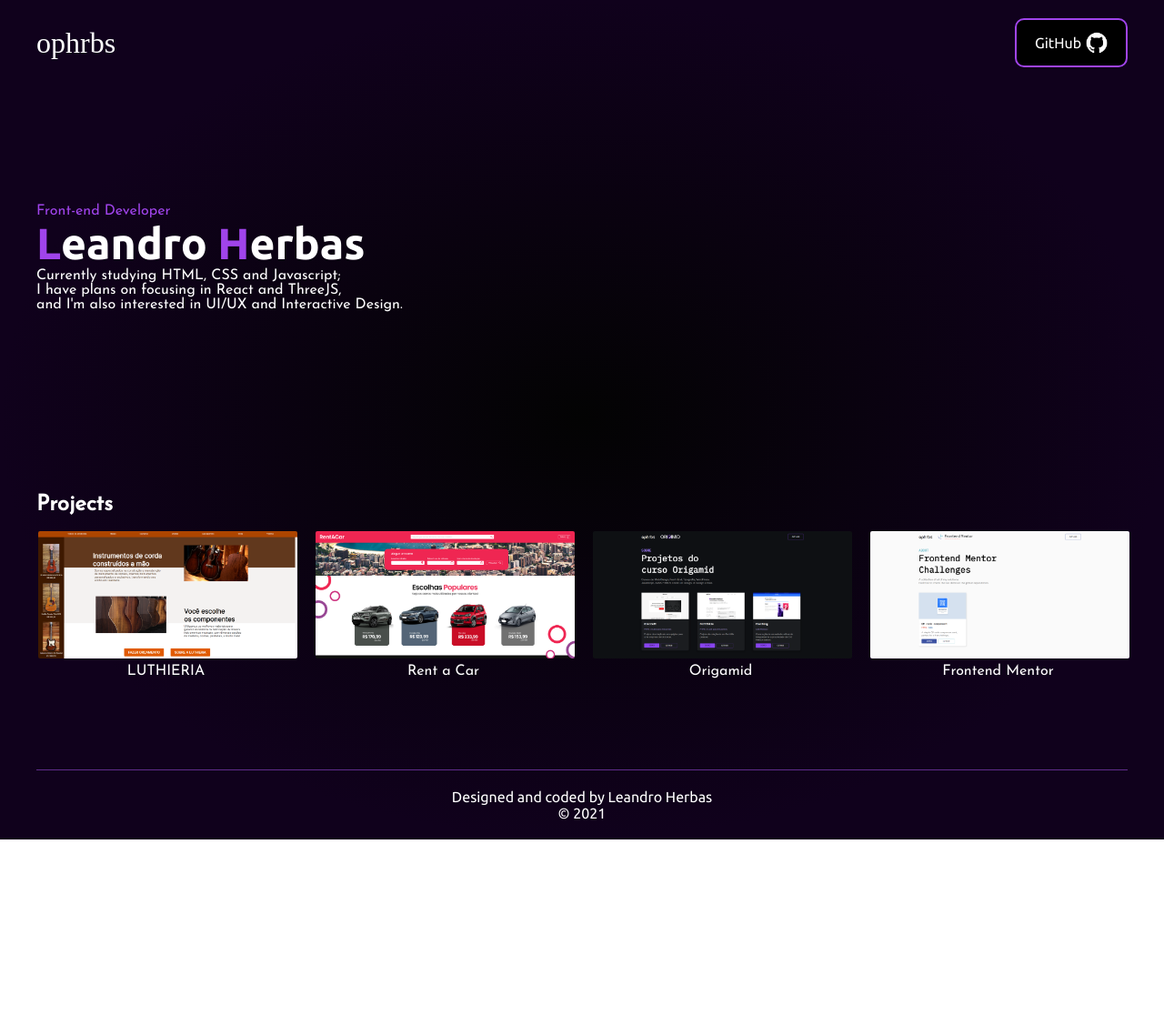
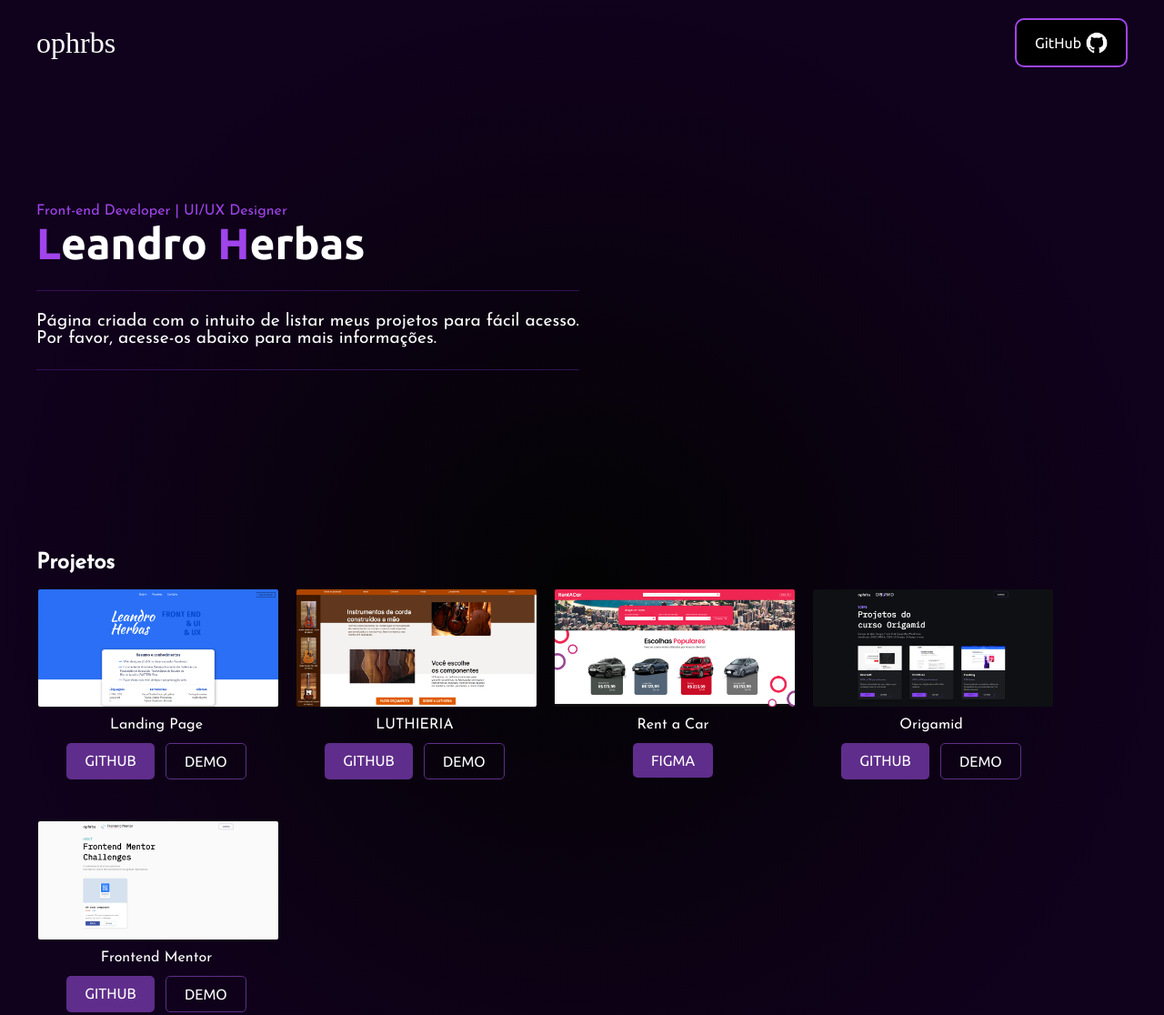
Before and after one commit to ophrbs/ophrbs.github.io, a plain HTML site: page index.html in a window 1280 px wide. Shown: the top 1116 px of the page at 91% size. Before the commit the page ends 923 px from the top, so only its background shows below. Drawn offline with Linux system fonts and the light colour scheme; a web font is replaced by a local one.

Commit message:
update porfolio

```diff
--- a/css/style.css
+++ b/css/style.css
@@ -11,6 +11,11 @@ p,
 h1,
 h2 {
   margin: 0px;
+}
+
+a {
+  text-decoration: none;
+  font-family: "Ubuntu", sans-serif;
 }
 
 /* header */
@@ -40,7 +45,6 @@ header {
   border-radius: 10px;
   color: #fff;
   text-decoration: none;
-  font-family: "Ubuntu", sans-serif;
 }
 
 .github-link:hover {
@@ -75,9 +79,19 @@ header {
   font-family: "Josefin Sans", sans-serif;
 }
 
+.intro-info {
+  margin-top: 24px;
+  padding-top: 24px;
+  padding-bottom: 24px;
+  font-size: 1.2rem;
+  border-top: 1px solid #331155;
+  border-bottom: 1px solid #331155;
+  display: inline-block;
+}
+
 /* projets */
 .projects {
-  margin-bottom: 100px;
+  margin-bottom: 76px;
 }
 
 .projects h2 {
@@ -88,10 +102,13 @@ header {
 .projects-list {
   display: flex;
   gap: 20px;
+  flex-wrap: wrap;
 }
 
 .project-card {
   width: 300px;
+  flex-basis: 22%;
+  margin-bottom: 24px;
 }
 
 .project-card img {
@@ -104,9 +121,44 @@ header {
   border-color: #a044eb;
 }
 
-.project-card p {
+.card-title {
   font-family: "Josefin Sans", sans-serif;
   text-align: center;
+  margin-top: 6px;
+}
+
+.btns-link {
+  display: flex;
+  justify-content: center;
+  gap: 12px;
+  margin-top: 12px;
+}
+
+.btn-1 {
+  padding: 10px 20px;
+  color: #fff;
+  background-color: #5f2d8b;
+  border-radius: 5px;
+  text-transform: uppercase;
+  transition: 0.2s;
+}
+
+.btn-1:hover {
+  background-color: #a044eb;
+}
+
+.btn-2 {
+  padding: 10px 20px;
+  border-radius: 5px;
+  border: 1px solid #5f2d8b;
+  color: #fff;
+  text-transform: uppercase;
+  transition: 0.2s;
+}
+
+.btn-2:hover {
+  background-color: #331155;
+  border: 1px solid #331155;
 }
 
 /* footer */
@@ -120,3 +172,27 @@ footer p {
   text-align: center;
   font-weight: 400;
 }
+
+/* responsivo */
+@media (max-width: 1200px) {
+  header {
+    margin-left: 24px;
+    margin-right: 24px;
+  }
+  .projects-list {
+    flex-wrap: wrap;
+    justify-content: center;
+  }
+
+  .project-card {
+    flex-basis: auto;
+  }
+
+  .projects h2 {
+    text-align: center;
+  }
+
+  .intro {
+    text-align: center;
+  }
+}
--- a/index.html
+++ b/index.html
@@ -6,7 +6,8 @@
   <meta http-equiv="X-UA-Compatible" content="IE=edge">
   <meta name="viewport" content="width=device-width, initial-scale=1.0">
   <link rel="stylesheet" href="./css/style.css">
-  <title>ophrbs</title>
+  <link rel="shortcut icon" href="./img/github-logo.png" type="image/x-icon">
+  <title>Projetos | Leandro Herbas</title>
 </head>
 
 <body>
@@ -14,35 +15,66 @@
     <h1 class="ophrbs">ophrbs</h1>
     <a href="https://github.com/ophrbs" class="github-link">GitHub <img src="./img/github-logo.png" alt="github"></a>
   </header>
+
   <main>
     <section class="intro">
-      <p class="subtitle">Front-end Developer</p>
+      <p class="subtitle">Front-end Developer | UI/UX Designer</p>
       <h1><span>L</span>eandro <span>H</span>erbas</h1>
-      <p>Currently studying HTML, CSS and Javascript;<br>I have plans on focusing in React and ThreeJS,<br>and I'm also interested in UI/UX and Interactive Design.</p>
+      <p class="intro-info">Página criada com o intuito de listar meus projetos para fácil acesso.<br>Por favor, acesse-os abaixo para mais informações.</p>
     </section>
+
     <section class="projects">
-      <h2>Projects</h2>
+      <h2>Projetos</h2>
+
       <div class="projects-list">
+
+        <div class="project-card">
+          <a href="https://ophrbs.github.io/Testeestagiariowebdesigner/"><img src="./img/project-landing-img.png" alt="landing"></a>
+          <p class="card-title">Landing Page</p>
+          <div class="btns-link">
+            <a href="https://github.com/ophrbs/Testeestagiariowebdesigner" class="btn-1">GitHub</a>
+            <a href="https://ophrbs.github.io/Testeestagiariowebdesigner/" class="btn-2">Demo</a>
+          </div>
+        </div>
+
         <div class="project-card">
           <a href="https://ophrbs.github.io/LUTHIERIA/"><img src="./img/project-luthieria-img.png" alt="LUTHIERIA"></a>
-          <p>LUTHIERIA</p>
+          <p class="card-title">LUTHIERIA</p>
+          <div class="btns-link">
+            <a href="https://github.com/ophrbs/LUTHIERIA" class="btn-1">GitHub</a>
+            <a href="https://ophrbs.github.io/LUTHIERIA/" class="btn-2">Demo</a>
+          </div>
         </div>
+
         <div class="project-card">
           <a href="https://figma.fun/W9GfGu"><img src="./img/project-rentacar-img.jpg" alt="Rent-a-Car"></a>
-          <p>Rent a Car</p>
+          <p class="card-title">Rent a Car</p>
+          <div class="btns-link">
+            <a href="https://figma.fun/W9GfGu" class="btn-1">Figma</a>
+          </div>
         </div>
+
         <div class="project-card">
           <a href="https://ophrbs.github.io/Origamid/"><img src="./img/project-origamid-img.png" alt="Origamid"></a>
-          <p>Origamid</p>
+          <p class="card-title">Origamid</p>
+          <div class="btns-link">
+            <a href="https://github.com/ophrbs/Origamid" class="btn-1">GitHub</a>
+            <a href="https://ophrbs.github.io/Origamid/" class="btn-2">Demo</a>
+          </div>
         </div>
 
         <div class="project-card">
           <a href="https://ophrbs.github.io/Frontend-Mentor/"><img src="./img/project-frontendmentor-img.png" alt="Frontend Mentor"></a>
-          <p>Frontend Mentor</p>
+          <p class="card-title">Frontend Mentor</p>
+          <div class="btns-link">
+            <a href="https://github.com/ophrbs/Frontend-Mentor/" class="btn-1">GitHub</a>
+            <a href="https://ophrbs.github.io/Frontend-Mentor/" class="btn-2">Demo</a>
+          </div>
         </div>
       </div>
     </section>
   </main>
+
   <footer>
     <p>Designed and coded by Leandro Herbas<br>© 2021</p>
   </footer>
```
Also changed, not shown: img/project-landing-img.png (added).
